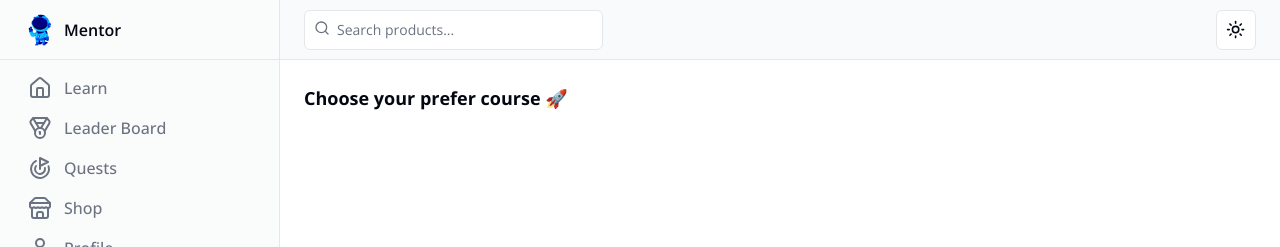
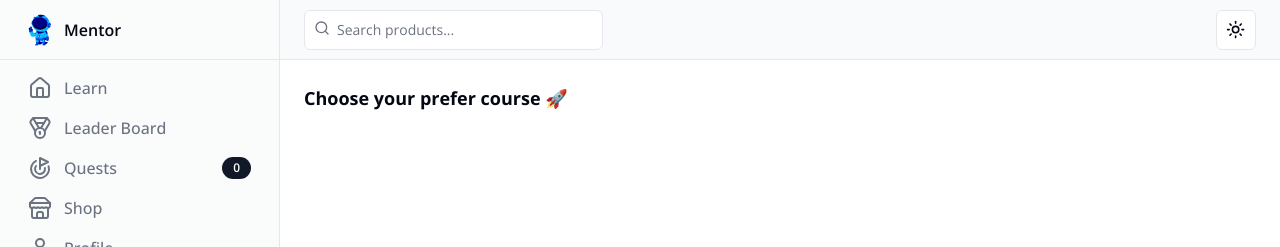
Before and after one commit to Kei-K23/mentor, a Next.js app: page /courses in a window 1280 px wide. Shown: the top 247 px of the page. Built offline with nearby package versions, Linux system fonts and the light colour scheme; no server answers; the database is empty.

Commit message:
Add badge to show claimable quests number in side bar

```diff
--- a/src/actions/quest-progress-action.ts
+++ b/src/actions/quest-progress-action.ts
@@ -45,11 +45,14 @@ export const createQuestProgress = async (questId: number, points: number) => {
             }
         });
 
+        revalidatePath("/");
         revalidatePath("/learn");
         revalidatePath("/challenges");
         revalidatePath("/quests");
         revalidatePath("/leaderboard");
     } catch (e) {
+        console.log(e);
+
         throw new Error("Something went wrong");
     }
 }
--- a/src/app/(challenges)/_components/header.tsx
+++ b/src/app/(challenges)/_components/header.tsx
@@ -1,10 +1,7 @@
 import { Progress } from "@/components/ui/progress";
 import { cn } from "@/lib/utils";
 import { useExitModalStore } from "@/store/use-exit-modal-store";
-import {
-  ChallengeWithChallengeProgress,
-  ChallengeWithChallengeProgressAndOptions,
-} from "@/types";
+import { ChallengeWithChallengeProgressAndOptions } from "@/types";
 import { ArrowLeftCircle, ArrowRightCircle, X } from "lucide-react";
 import Image from "next/image";
 import { useRouter } from "next/navigation";
@@ -43,17 +40,17 @@ const Header = ({
   };
 
   return (
-    <header className="pt-[20px] px-10 flex gap-x-7 items-center justify-between max-w-[1350px] w-full mx-auto">
+    <header className="pt-[20px] px-10 flex gap-x-3 md:gap-x-7 items-center justify-between max-w-[1350px] w-full mx-auto">
       <X
         onClick={open}
-        className="text-slate-700 dark:text-slate-300 hover:opacity-75 transition cursor-pointer w-7 h-7"
+        className="text-slate-700 dark:text-slate-300 hover:opacity-75 transition cursor-pointer w-6 h-6 md:w-7 md:h-7"
       />
-      <div className="flex gap-x-4 items-center">
+      <div className="flex gap-x-3 items-center">
         <ArrowLeftCircle
           aria-disabled={!isPrevious}
           onClick={onPrevious}
           className={cn(
-            "text-slate-700 dark:text-slate-300 hover:opacity-75 transition cursor-pointer w-7 h-7",
+            "text-slate-700 dark:text-slate-300 hover:opacity-75 transition cursor-pointer w-6 h-6 md:w-7 md:h-7",
             !isPrevious && "pointer-events-none opacity-70"
           )}
         />
@@ -61,12 +58,12 @@ const Header = ({
           aria-disabled={!isNext}
           onClick={onNext}
           className={cn(
-            "text-slate-700 dark:text-slate-300 hover:opacity-75 transition cursor-pointer w-7 h-7",
+            "text-slate-700 dark:text-slate-300 hover:opacity-75 transition cursor-pointer w-6 h-6 md:w-7 md:h-7",
             !isNext && "pointer-events-none opacity-70"
           )}
         />
       </div>
-      <Progress value={percentage} />
+      <Progress value={percentage} className="hidden md:block" />
 
       <div className="flex items-center gap-x-6">
         <div className="text-rose-500 flex items-center font-bold">
--- a/src/app/(challenges)/challenges/[challengeId]/page.tsx
+++ b/src/app/(challenges)/challenges/[challengeId]/page.tsx
@@ -7,7 +7,6 @@ import {
 } from "@/queries/challenges-queries";
 import { redirect } from "next/navigation";
 import { getUserProgress } from "@/queries/user-progress-queries";
-import { getChallengeProgressById } from "@/queries/challenges-progress-queries";
 import { auth } from "@clerk/nextjs/server";
 import { getUserByExternalUserId } from "@/queries/user-queries";
 
@@ -24,21 +23,13 @@ const ChallengeIdPage = async ({ params }: ChallengeIdPageProps) => {
   const challengesData = getChallengesForActiveCourses();
   const coursePercentageData = getCoursePercentage();
   const userProgressData = getUserProgress();
-  const challengeProgressData = getChallengeProgressById(+params.challengeId);
 
-  const [
-    challenge,
-    challenges,
-    coursePercentage,
-    userProgress,
-    challengeProgress,
-    user,
-  ] = await Promise.all([
+  const [challenge, challenges, coursePercentage, userProgress, user] =
+    await Promise.all([
       challengeData,
       challengesData,
       coursePercentageData,
       userProgressData,
-    challengeProgressData,
       userData,
     ]);
 
--- a/src/app/(main)/(learn)/learn/page.tsx
+++ b/src/app/(main)/(learn)/learn/page.tsx
@@ -14,9 +14,9 @@ import { redirect } from "next/navigation";
 import React from "react";
 
 const LearnPage = async () => {
-  const userProgressData = await getUserProgress();
-  const challengesData = await getChallengesForActiveCourses();
-  const coursePercentageData = await getCoursePercentage();
+  const userProgressData = getUserProgress();
+  const challengesData = getChallengesForActiveCourses();
+  const coursePercentageData = getCoursePercentage();
 
   const [userProgress, challenges, coursePercentage] = await Promise.all([
     userProgressData,
--- a/src/app/(main)/layout.tsx
+++ b/src/app/(main)/layout.tsx
@@ -1,54 +1,46 @@
-import Link from "next/link";
-import {
-  Bell,
-  CircleUser,
-  Home,
-  LineChart,
-  Menu,
-  Package,
-  Package2,
-  Search,
-  ShoppingCart,
-  Users,
-} from "lucide-react";
-
-import { Badge } from "@/components/ui/badge";
-import { Button } from "@/components/ui/button";
-import {
-  Card,
-  CardContent,
-  CardDescription,
-  CardHeader,
-  CardTitle,
-} from "@/components/ui/card";
-import {
-  DropdownMenu,
-  DropdownMenuContent,
-  DropdownMenuItem,
-  DropdownMenuLabel,
-  DropdownMenuSeparator,
-  DropdownMenuTrigger,
-} from "@/components/ui/dropdown-menu";
-import { Input } from "@/components/ui/input";
-import { Sheet, SheetContent, SheetTrigger } from "@/components/ui/sheet";
 import SideBar from "@/components/side-bar";
 import MobileSideBar from "@/components/mobile-side-bar";
 import SearchHeader from "@/components/search-header";
-import { UserButton } from "@clerk/nextjs";
 import { ModeToggle } from "@/components/mode-toggle";
 import UserButtonContainer from "@/components/user-button-container";
+import { getQuestsProgress } from "@/queries/quests-progress-queries";
+import { getAllQuests } from "@/queries/quests-queries";
+import { getUserProgress } from "@/queries/user-progress-queries";
 
-export default function MainLayout({
+export default async function MainLayout({
   children,
 }: {
   children: React.ReactNode;
 }) {
+  const questProgressData = getQuestsProgress();
+  const questsData = getAllQuests();
+  const userProgressData = getUserProgress();
+
+  const [questProgress, quests, userProgress] = await Promise.all([
+    questProgressData,
+    questsData,
+    userProgressData,
+  ]);
+
+  const completedQuests = !userProgress
+    ? 0
+    : quests.filter((q) => {
+        const isClaim = !!questProgress?.find(
+          (questProgress) =>
+            questProgress.completed && questProgress.questId === q.id
+        );
+
+        const progress = (userProgress?.points / q.points) * 100;
+
+        return !isClaim && progress >= 100;
+      }).length;
+
   return (
     <div className="grid min-h-screen w-full md:grid-cols-[220px_1fr] lg:grid-cols-[280px_1fr]">
-      <SideBar />
+      <SideBar completedQuestsLength={completedQuests} />
       <div className="flex flex-col">
         <header className="z-10 sticky top-0 flex h-14 items-center gap-4 border-b bg-slate-50 dark:bg-slate-900 px-4 lg:h-[60px] lg:px-6">
-          <MobileSideBar />
+          <MobileSideBar completedQuestsLength={completedQuests} />
           <div className="w-full flex-1">
             <SearchHeader />
           </div>
--- a/src/components/mobile-side-bar.tsx
+++ b/src/components/mobile-side-bar.tsx
@@ -15,8 +15,13 @@ import { Goal, Home, Medal, Menu, Store, User } from "lucide-react";
 import Image from "next/image";
 import { usePathname } from "next/navigation";
 import { cn } from "@/lib/utils";
+import { Badge } from "./ui/badge";
 
-const MobileSideBar = () => {
+type MobileSideBarProps = {
+  completedQuestsLength: number;
+};
+
+const MobileSideBar = ({ completedQuestsLength }: MobileSideBarProps) => {
   const pathname = usePathname();
 
   return (
@@ -65,6 +70,7 @@ const MobileSideBar = () => {
           >
             <Goal className="h-6 w-6" />
             Quests
+            <Badge className="ml-auto">{completedQuestsLength}</Badge>
           </Link>
           <Link
             href="/shop"
--- a/src/components/quests.tsx
+++ b/src/components/quests.tsx
@@ -42,7 +42,6 @@ const Quests = ({ points, quests, questsProgress }: QuestsProps) => {
             questProgress.completed && questProgress.questId === q.id
         );
         const progress = isClaim ? 100 : (points / q.points) * 100;
-        console.log(q.title, progress);
 
         return (
           <div
--- a/src/components/side-bar.tsx
+++ b/src/components/side-bar.tsx
@@ -1,6 +1,6 @@
 "use client";
 
-import { Bell, Goal, Home, Medal, Store, User } from "lucide-react";
+import { Goal, Home, Medal, Store, User } from "lucide-react";
 import Link from "next/link";
 import React from "react";
 import { Button } from "./ui/button";
@@ -14,8 +14,13 @@ import {
 import Image from "next/image";
 import { usePathname } from "next/navigation";
 import { cn } from "@/lib/utils";
+import { Badge } from "./ui/badge";
 
-const SideBar = () => {
+type SideBarProps = {
+  completedQuestsLength: number;
+};
+
+const SideBar = ({ completedQuestsLength }: SideBarProps) => {
   const pathname = usePathname();
 
   return (
@@ -56,8 +61,9 @@ const SideBar = () => {
                 pathname === "/quests" && "bg-muted text-primary"
               )}
             >
-              <Goal className="h-6 w-6" />
+              <Goal className="h-6 w-6 " />
               Quests
+              <Badge className="ml-auto">{completedQuestsLength}</Badge>
             </Link>
             <Link
               href="/shop"
--- a/src/queries/quests-progress-queries.ts
+++ b/src/queries/quests-progress-queries.ts
@@ -28,7 +28,7 @@ export const getQuestsProgressById = async (questId: number) => {
 
     if (!currentUser) return null;
 
-    return await db.questProgress.findUnique({
+    return await db.questProgress.findFirst({
         where: {
             questId: questId,
             completed: true,
```
Also changed, not shown: 1 other file (tests, documents, lock files or other folders). Lines whose indentation alone changed are shown as unchanged.
